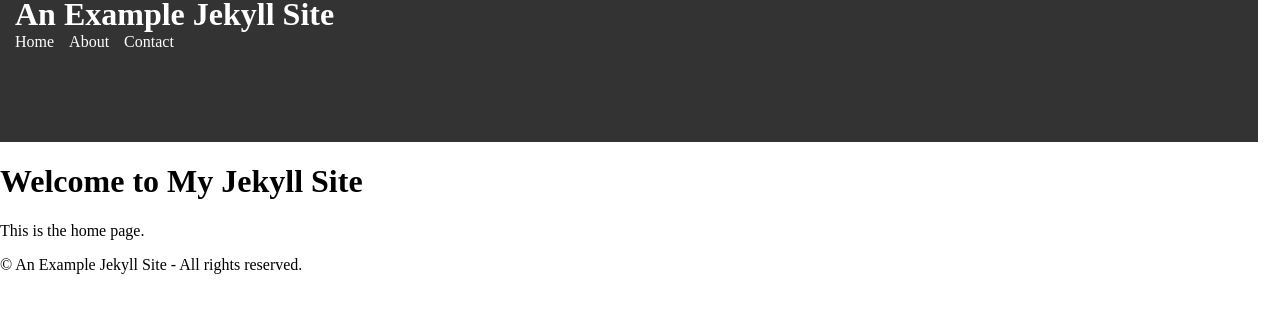
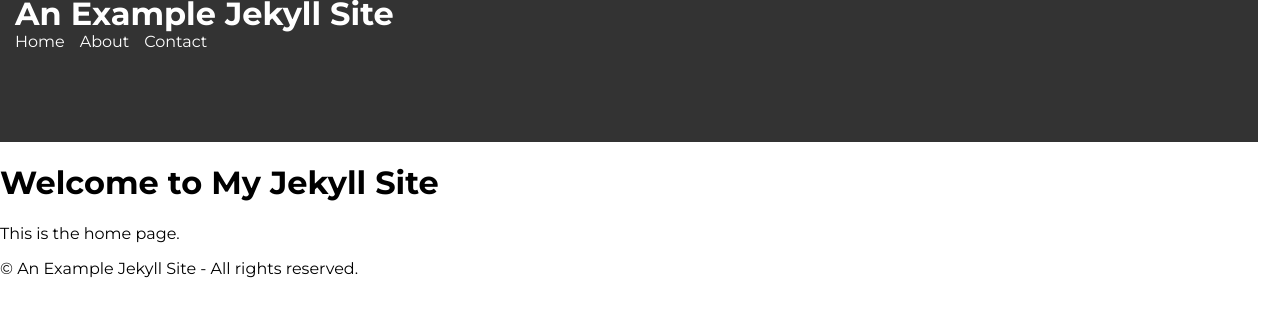
Before and after one commit to pubino/pubino.github.io, a Jekyll site: the page built from index.md, in a window 1280 px wide. Shown: the top 317 px of the page. Built offline with Jekyll 4.4.1, drawn with Linux system fonts in a browser that asks for light colours; some web fonts are replaced.

Commit message:
Swap in Montserrat for Sofia Pro

```diff
--- a/assets/css/style.css
+++ b/assets/css/style.css
@@ -1,5 +1,7 @@
+@import url('https://fonts.googleapis.com/css2?family=Montserrat:wght@400;500;700&display=swap');
+
 body {
-  font-family: 'Sofia Pro', serif;
+  font-family: 'Montserrat', sans-serif;
   margin: 0;
   padding: 0;
 }
```
